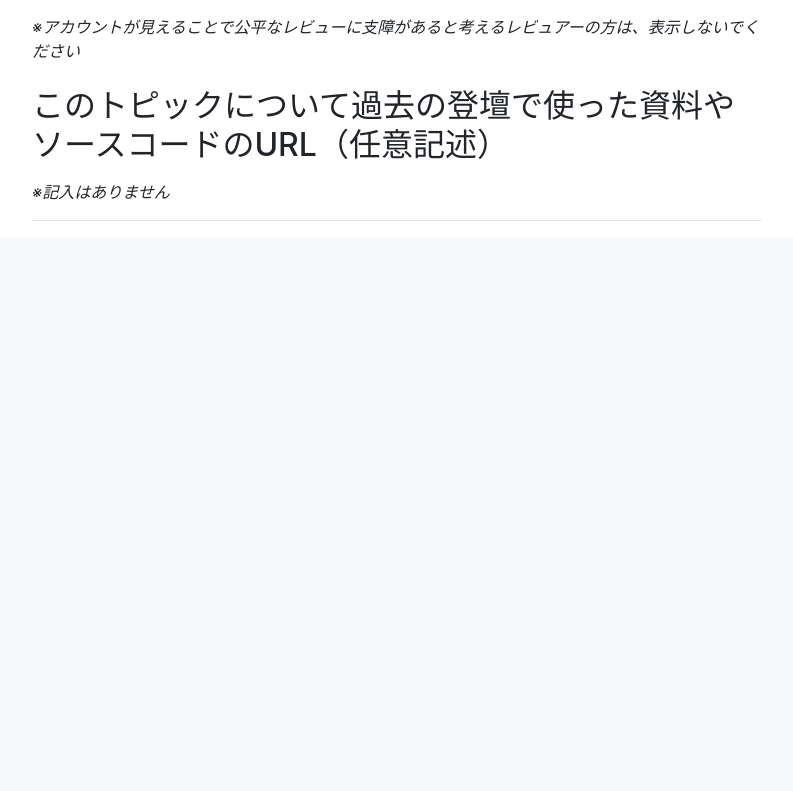
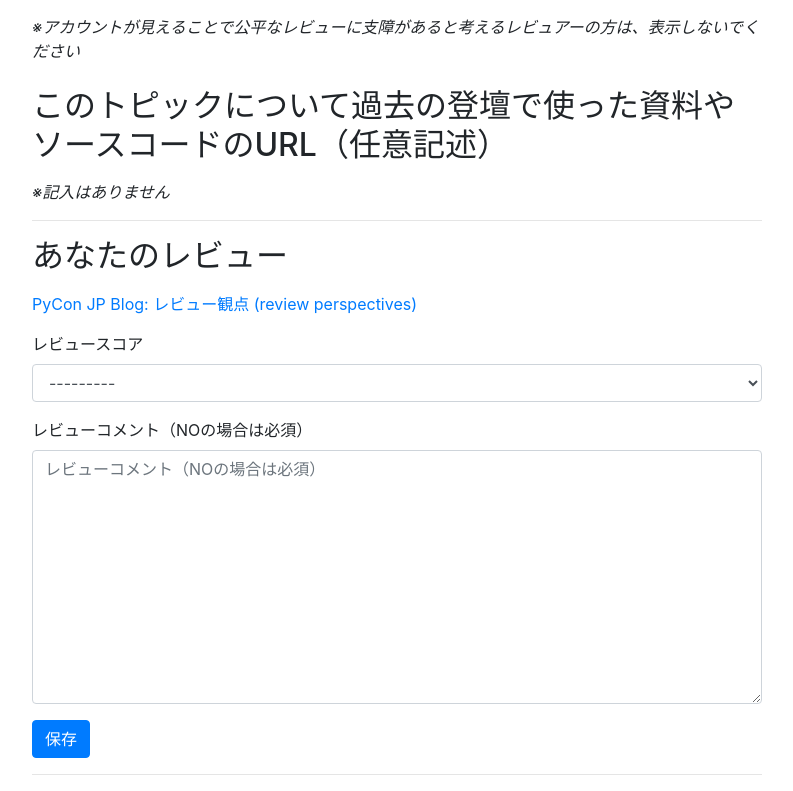
Before and after one commit to pyconjp/pycon.jp.2021.review, a Django app: page /proposal/201001/ in a window 1280 px wide. Shown: the part 1973-2764 px from the top of the page, without its empty margins (53-846 px from the left). Before the commit the page ends 2194 px from the top, so only its background shows below. Run offline with Django 3.2, Linux system fonts and the light colour scheme; the visitor is signed in with stand-in values (Sample User, id 1); data comes from the database, SQL or seed files in the repository; data that the repository does not hold is empty; some libraries are stand-ins or nearby versions.

Commit message:
[feat] Enable users to review in proposal detail page (close #5)

```diff
--- a/reviewsite/review/views.py
+++ b/reviewsite/review/views.py
@@ -1,6 +1,7 @@
 from django.contrib.auth.decorators import login_required
-from django.shortcuts import get_object_or_404, render
+from django.shortcuts import get_object_or_404, redirect, render
 
+from .forms import ReviewForm
 from .models import Proposal
 
 
@@ -14,6 +15,21 @@ def list_proposals(request):
 @login_required
 def detail_proposal(request, sessionize_id):
     proposal = get_object_or_404(Proposal, sessionize_id=sessionize_id)
-    return render(
-        request, "review/detail_proposal.html", {"proposal": proposal}
-    )
+    review_by_user = proposal.reviews.filter(reviewer=request.user).first()
+
+    if request.method == "POST":
+        form = ReviewForm(request.POST, instance=review_by_user)
+        if form.is_valid():
+            review = form.save(commit=False)
+            review.reviewer = request.user
+            review.proposal = proposal
+            review.save()
+
+            return redirect(
+                "review:detail_proposal", sessionize_id=proposal.sessionize_id
+            )
+    else:
+        form = ReviewForm(instance=review_by_user)
+
+    context = {"proposal": proposal, "form": form}
+    return render(request, "review/detail_proposal.html", context=context)
--- a/reviewsite/templates/review/detail_proposal.html
+++ b/reviewsite/templates/review/detail_proposal.html
@@ -89,5 +89,20 @@
       {% endif %}
 
     <hr>
+
+    <h2 class="my-3">あなたのレビュー</h2>
+    <div class="my-3">
+      <a href="https://pyconjp.blogspot.com/2021/06/pycon-jp-2021-review-perspectives-of.html"
+          target="_blank" rel="noreferrer noopener">
+        PyCon JP Blog: レビュー観点 (review perspectives)
+      </a>
+    </div>
+    <form method="POST">{% csrf_token %}
+      {% bootstrap_form form %}
+      <button type="submit" class="btn btn-primary">保存</button>
+    </form>
+
+    <hr>
+
   </div>
 {% endblock content %}
```
